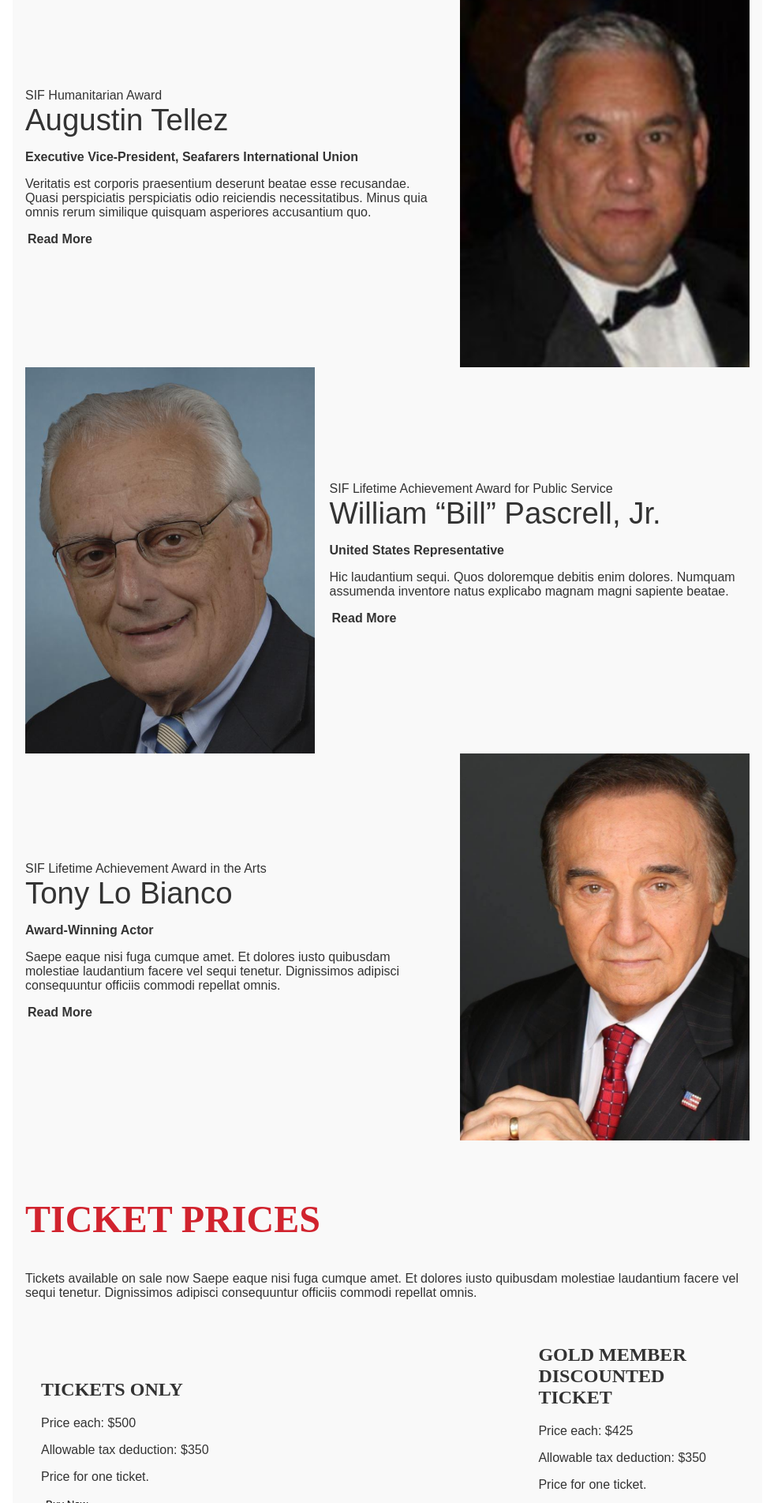
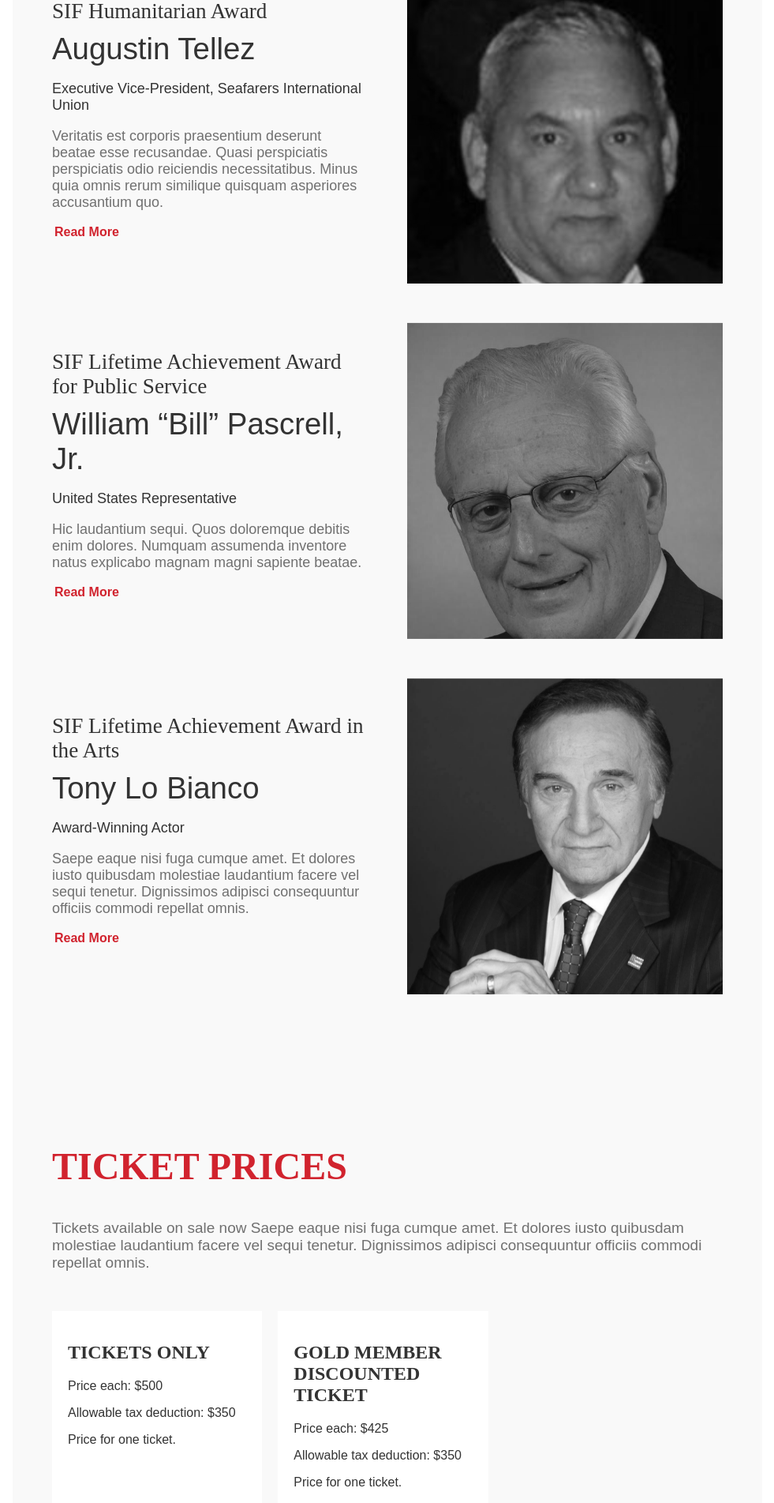
Before and after one commit to akaienso/NELAGala-Design, a PHP site: page / in a window 1280 px wide. Shown: the part 4597-6500 px from the top of the page at 79% size, without its empty margins (274-1255 px from the left). Run offline with PHP 8.4, Linux system fonts and the light colour scheme; some web fonts are replaced.

Commit message:
template

```diff
--- a/source/css/navbar.css
+++ b/source/css/navbar.css
@@ -26,6 +26,7 @@
 
 .nav .menu-item {
   padding: 0.5em 1em;
+  margin-bottom: 10px;
 }
 
 .nav .menu-item a {
@@ -34,13 +35,13 @@
   font-weight: 500;
   font-size: 1.4em;
   padding: 6px;
-  border-bottom: 4px solid var(--ng-nav-bg);
+  border-bottom: 1px solid #ddd;
 }
 
 .nav .menu-item a:hover {
   text-decoration: none;
   color: var(--ng-red);
-  border-bottom: 4px solid var(--ng-txt);
+  border-bottom: 4px solid var(--ng-red);
 }
 
 @media (max-width: 991px) {
--- a/source/css/styles.css
+++ b/source/css/styles.css
@@ -18,7 +18,6 @@
     --font-tertierary: 'Playfair Display', serif;
 
     --font-gala: 'nautica', sans-serif;
-
   }
 
 @font-face {
@@ -62,17 +61,17 @@ h1, h2, h3, h4, h5, h6 {
 
 .nelagala-event a {
     text-decoration: none;
-    color: var(--ng-txt);
+    color: var(--ng-red);
     font-weight: 800;
     font-size: 1em;
     padding: 3px;
-    border-bottom: 4px solid var(--ng-section-bg);
+    transition: 0.15s ease-in;
 }
 
 .nelagala-event a:hover {
     text-decoration: none;
     color: var(--ng-red);
-    border-bottom: 2px solid var(--ng-txt);
+    border-bottom: 3px solid var(--ng-red);
 }
 
 .nelagala-event main > section > h2 {
@@ -90,7 +89,6 @@ h1, h2, h3, h4, h5, h6 {
     margin-top: 0;
     background: var(--ng-header-bg);
     text-align: center;
-    margin-bottom: 20px;
     color: var(--ng-header-txt);
     position: relative;
     overflow: hidden;
@@ -280,7 +278,7 @@ h1, h2, h3, h4, h5, h6 {
 
 .nelagala-event main section {
     margin-bottom: 0 ;
-    padding: 1em;
+    padding: 50px;
     background: var(--ng-section-bg);
     /* Slightly off-white to distinguish sections */
 }
@@ -295,17 +293,33 @@ h1, h2, h3, h4, h5, h6 {
     width: 100%;
   }
 
+.nelagala-event main #about-the-event .last {
+    margin-bottom: 50px;
+}
+
 .nelagala-event main #event-roles {
     /* Specific styles for Event Roles section */
 
 }
 
-.nelagala-event main #event-roles  h3 {
+.nelagala-event main #event-roles h3, .nelagala-event main #honorees h3 {
     font-family: var(--font-primary);
-    font-size: 2em;
+    font-size: 1.7em;
+    margin-bottom: 10px;
 }
 
+
+
 /* ANCHOR: Roles and Honorees */
+.nelagala-event .row-container {
+    gap: 50px;
+    margin-bottom: 50px;
+}
+
+.nelagala-event .row-container.reverse {
+    flex-direction: row-reverse;
+}
+
 .nelagala-event .nelagala-event main > section.participants  {
     width: 100%;
 }
@@ -313,23 +327,30 @@ h1, h2, h3, h4, h5, h6 {
 .nelagala-event main > section > div {
     display: flex;
     align-items: center;
-    justify-content: space-between;
+    justify-content: start;
     margin-bottom: 0px;
 }
 
+.nelagala-event main > section > .packages {
+    align-items: inherit;
+}
+
 .nelagala-event main > section.participants  > div img {
-    width: 40%;
+    width: 50%;
     aspect-ratio: 3 / 4;
     object-fit: cover;
+    max-height: 400px;
+    mix-blend-mode: luminosity;
+    object-position: center 1%;
 }
 
 /* Targets every other .role starting from the second instance */
-.nelagala-event main > section.participants  > div:nth-child(even) {
-    flex-direction: row-reverse; /* Reverses the order, putting the image on the left */
-}
+/* .nelagala-event main > section.participants  > div:nth-child(even) {
+    flex-direction: row-reverse;
+} */
 
 .nelagala-event main > section.participants  > div > div {
-    width: 58%;
+    width: 50%;
     text-align: left;
 }
 
@@ -341,6 +362,7 @@ h1, h2, h3, h4, h5, h6 {
     font-size: 16px;
     margin: 0; padding: 0;
 }
+
 .nelagala-event main > section.participants > div > div > .full-name {
        font-family: var(--font-tertiary);
         font-size: 2.4em; /* Second largest size */
@@ -349,8 +371,14 @@ h1, h2, h3, h4, h5, h6 {
         margin: 0;
 }
 
+.nelagala-event main > section.participants > div > div > .bio-summary {
+    font-size: 18px;
+    color: #707070;
+}
+
 .nelagala-event main > section.participants > div > div > .personal-title {
-    font-weight: bold;
+    font-weight: 500;
+    font-size: 18px;
 }
 
 .nelagala-event main > #Biography > div > div {
@@ -485,16 +513,36 @@ h1, h2, h3, h4, h5, h6 {
 .packages {
     display: flex;
     flex-wrap: wrap; /* Allows items to wrap */
-    gap: 2%; /* Sets a gap of 2% between items */
+    gap: 20px; /* Sets a gap of 2% between items */
     align-items: flex-start;
 }
 
 .package {
     flex: 0 0 31.333%; /* Sets the basis to slightly less than one-third, accounting for the gap */
-    padding: 20px;
     box-sizing: border-box;
+    position: relative;
+    background-color: white;
+    padding: 20px 20px 70px;
 }
 
+.package button {
+    padding: 10px;
+    border: 0.5px solid var(--ng-red);
+    border-radius: 5px;
+    color: var(--ng-red);
+    font-weight: 500;
+    text-transform: uppercase;
+    position: absolute;
+    bottom: 20px;
+    width: calc(100% - 40px);
+    cursor: pointer;
+    transition: 0.3s;
+}
+
+.package button:hover {
+    background-color: var(--ng-red);
+    color: #fff;
+}
 
 .map-container {
     position: relative;
@@ -509,3 +557,9 @@ h1, h2, h3, h4, h5, h6 {
     width: 100%;
     height: 100%;
   }
+
+.sub-text {
+    margin-bottom: 50px;
+    font-size: 19px;
+    color: #707070;
+}
--- a/source/index.html
+++ b/source/index.html
@@ -69,13 +69,13 @@
                 <h2>About the Event</h2>
                 <p>Since 1989, the <a href="/sons-of-italy-foundation/" target="_blank">Sons of Italy Foundation’s (SIF)</a> Annual National Education & Leadership Awards (NELA) Gala has raised millions of dollars and has hosted many distinguished individuals. </p>
                 <p>Past attendees have included U.S. presidents, members of Congress and the Cabinet, and foreign diplomats. Previous SIF honorees include President Bill Clinton; President George W. Bush; Italy’s President Giorgio Napolitano; U.S. Supreme Court Justices Antonin Scalia and Samuel Alito; former Secretary of Defense Leon Panetta; former Fiat CEO Sergio Marchionne; science & medicine luminaries Dr. Anthony Fauci, Dr. Robert Gallo, and Dr. Michael Sofia; entertainers Frank Sinatra, Tony Bennett, Annette Funicello, and Gary Sinise; and sports legends Mario Andretti, Geno Auriemma, and Tommy Lasorda.</p>
-                <p>Founded in 1959, the SIF has contributed millions of dollars to scholarships, medical research, disaster relief efforts, cultural projects, veterans’ causes, and other special projects. The proceeds from the NELA Gala help fund its philanthropy.</p>
+                <p class="last">Founded in 1959, the SIF has contributed millions of dollars to scholarships, medical research, disaster relief efforts, cultural projects, veterans’ causes, and other special projects. The proceeds from the NELA Gala help fund its philanthropy.</p>
 
                 <iframe class="video" src="https://www.youtube.com/embed/TqxoBDaSsCE?si=zPVg1wtV9D3Zf_bE" title="YouTube video player" frameborder="0" allow="accelerometer; autoplay; clipboard-write; encrypted-media; gyroscope; picture-in-picture; web-share" allowfullscreen></iframe>
             </section>
             <section id="event-roles" class="participants">
                 <h2>Who's who...</h2>
-                <div>
+                <div class="row-container">
                     <img src="img\faces\zappia.jpg">
                     <div>
                         <h3>Honorary Event Chair</h3>
@@ -84,7 +84,7 @@
                         <p><a href="biography.html#Biography">Read More</a></p>
                     </div>
                 </div>
-                <div>
+                <div class="row-container">
                     <img src="img\faces\JMantegna.jpg">
                     <div>
                         <h3>Master of Ceremonies</h3>
@@ -93,7 +93,7 @@
                         <p><a href="biography.html#Biography">Read More</a></p>
                     </div>
                 </div>
-                <div class="role right">
+                <div class="role right row-container">
                     <img src="img\faces\sicilian-tenors.webp">
                     <div>
                         <h3>Featured Entertainment</h3>
@@ -103,10 +103,10 @@
                     </div>
                 </div>
             </section>
-            <section id="honorees"  class="participants">
+            <section id="honorees" class="participants">
                 <!-- Content for honorees -->
                 <h2>Honorees</h2>
-                <div>
+                <div class="row-container reverse">
                     <img src="img\faces\Naccarato.png">
                     <div>
                         <h3>SIF National Education and Leadership Award</h3>
@@ -119,7 +119,7 @@
                         <p><a href="biography.html#Biography">Read More</a></p>
                     </div>
                 </div>
-                <div>
+                <div class="row-container reverse">
                     <img src="img\faces\JAlbertelli.png">
                     <div>
                         <h3>SIF Excellence in Business Award</h3>
@@ -132,7 +132,7 @@
                         <p><a href="biography.html#Biography">Read More</a></p>
                     </div>
                 </div>
-                <div class="role right">
+                <div class="role right row-container reverse">
                     <img src="img\faces\ATellez.jpg">
                     <div>
                         <h3>SIF Humanitarian Award</h3>
@@ -144,7 +144,7 @@
                         <p><a href="biography.html#Biography">Read More</a></p>
                     </div>
                 </div>
-                <div>
+                <div class="row-container reverse">
                     <img src="img\faces\BPascrell.jpg">
                     <div>
                         <h3>SIF Lifetime Achievement Award for Public Service</h3>
@@ -156,7 +156,7 @@
                         <p><a href="biography.html#Biography">Read More</a></p>
                     </div>
                 </div>
-                <div>
+                <div class="row-container reverse">
                     <img src="img\faces\TBianco.png">
                     <div>
                         <h3>SIF Lifetime Achievement Award in the Arts</h3>
@@ -171,10 +171,10 @@
                 </div>
 
             </section>
-            <section id="tickets">
+            <section class="" id="tickets">
                 <!-- Content for Tickets -->
                 <h2>Ticket Prices</h2>
-                <p>Tickets available on sale now Saepe eaque nisi fuga cumque amet. Et dolores iusto quibusdam molestiae laudantium facere vel sequi tenetur. Dignissimos adipisci consequuntur officiis commodi repellat omnis. </p>
+                <p class="sub-text">Tickets available on sale now Saepe eaque nisi fuga cumque amet. Et dolores iusto quibusdam molestiae laudantium facere vel sequi tenetur. Dignissimos adipisci consequuntur officiis commodi repellat omnis. </p>
                 <div class="packages">
                     <div class="package">
                         <h2>Tickets Only</h2>
@@ -193,13 +193,13 @@
                     </div>
                 </div>
             </section>
-            <section id="lodging">
+            <!-- <section id="lodging"> -->
                 <!-- Content for lodging -->
-            </section>
+            <!-- </section> -->
             <section id="sponsorships">
                 <!-- Content for sponsorship packages -->
                 <h2>Sponsorship Packages</h2>
-                <p>Tickets available on sale now Saepe eaque nisi fuga cumque amet. Et dolores iusto quibusdam molestiae laudantium facere vel sequi tenetur. Dignissimos adipisci consequuntur officiis commodi repellat omnis. </p>
+                <p class="sub-text">Tickets available on sale now Saepe eaque nisi fuga cumque amet. Et dolores iusto quibusdam molestiae laudantium facere vel sequi tenetur. Dignissimos adipisci consequuntur officiis commodi repellat omnis. </p>
                 <div class="packages">
                     <div class="package">
                         <h2>Tickets Only</h2>
@@ -252,7 +252,7 @@
             <section id="advertising">
                 <!-- Content for advertising rates -->
                 <h2>Advertising Rates</h2>
-                <p>Tickets available on sale now Saepe eaque nisi fuga cumque amet. Et dolores iusto quibusdam molestiae laudantium facere vel sequi tenetur. Dignissimos adipisci consequuntur officiis commodi repellat omnis. </p>
+                <p class="sub-text">Tickets available on sale now Saepe eaque nisi fuga cumque amet. Et dolores iusto quibusdam molestiae laudantium facere vel sequi tenetur. Dignissimos adipisci consequuntur officiis commodi repellat omnis. </p>
                 <div class="packages">
                     <div class="package">
                         <h2>Tickets Only</h2>
```
